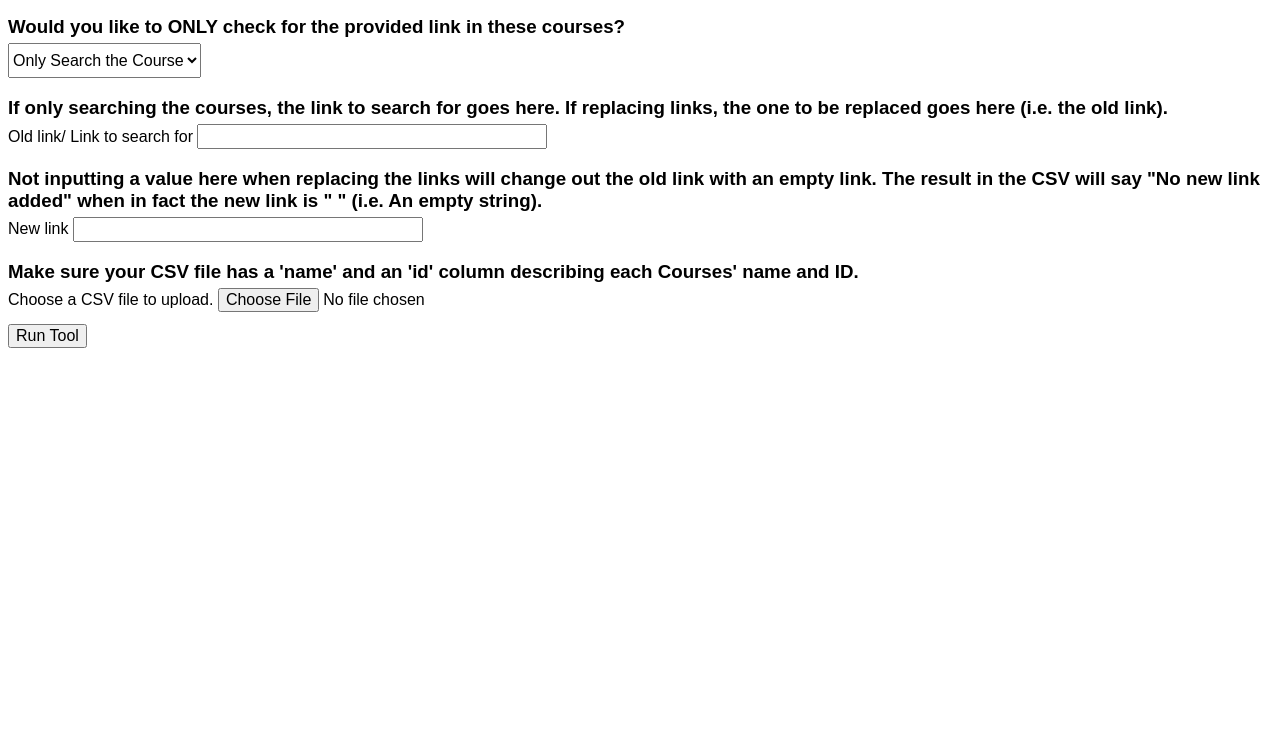
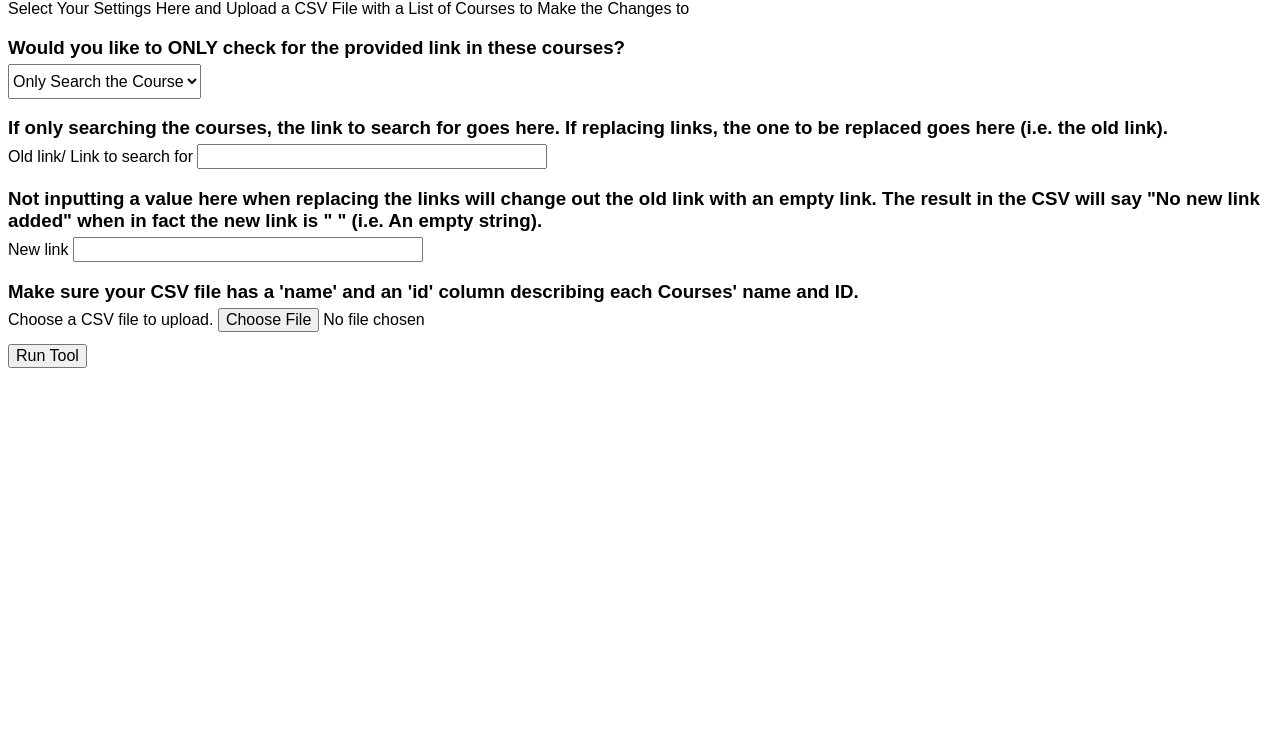
Before and after one commit to byuitechops/d2l-replace-end-of-course-evaluation-links, a website: page brightspace-fix/test.html in a window 1280 px wide. Shown: the part 50-800 px from the top of the page. Drawn offline with nearby package versions, Linux system fonts and the light colour scheme.

Commit message:
Minor modifications to html file

```diff
--- a/brightspace-fix/test.html
+++ b/brightspace-fix/test.html
@@ -17,20 +17,25 @@
         height: 25px;
         font-size: 16px;
     }
-    h3 {
+    h1, h3 {
         margin-bottom: 5px;
     }
-    select, option {
+    select,
+    option {
         height: 35px;
         font-size: 16px;
     }
     input[type="button"], input[type="file"] {
         font-size: 16px;
     }
+    p {
+        margin-top: 0;
+    }
 </style>
 
 <body>
     <h1>CSV Link Replacer</h1>
+    <p>Select Your Settings Here and Upload a CSV File with a List of Courses to Make the Changes to</p>
     <div>
         <h3>Would you like to ONLY check for the provided link in these courses?</h3>
         <select id="discoverOnly">
@@ -39,17 +44,20 @@
         </select>
     </div>
     <div>
-        <h3>If only searching the courses, the link to search for goes here. If replacing links, the one to be replaced goes here (i.e. the old link). </h3>
+        <h3>If only searching the courses, the link to search for goes here. If replacing links, the one to be replaced goes
+            here (i.e. the old link). </h3>
         <label>Old link/ Link to search for
             <input type="url" class="oldLink">
         </label>
     </div>
     <div>
-        <h3>Not inputting a value here when replacing the links will change out the old link with an empty link. The result in the CSV will say "No new link added" when in fact the new link is " " (i.e. An empty string).</h3>
+        <h3>Not inputting a value here when replacing the links will change out the old link with an empty link. The result in
+            the CSV will say "No new link added" when in fact the new link is " " (i.e. An empty string).</h3>
         <label>New link
             <input type="url" class="newLink">
         </label>
-
+    </div>
+    <div>
         <h3>Make sure your CSV file has a 'name' and an 'id' column describing each Courses' name and ID.</h3>
         <div>Choose a CSV file to upload.
             <input type="file" class="csvInput" />
```
